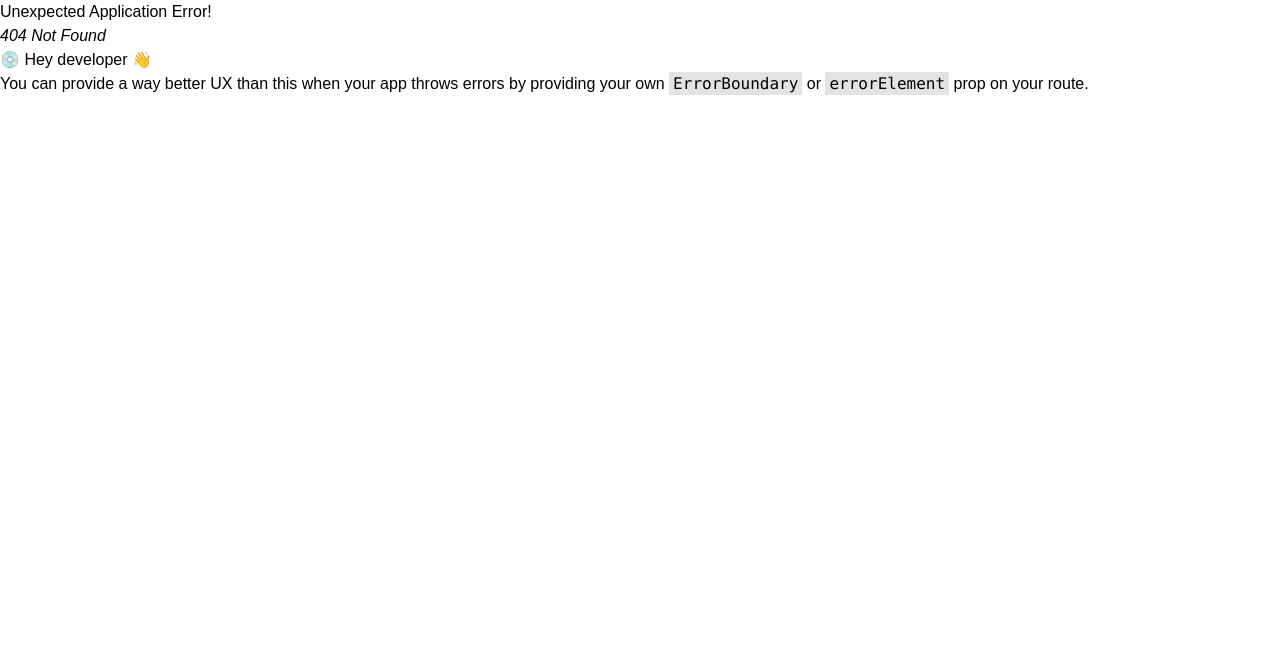
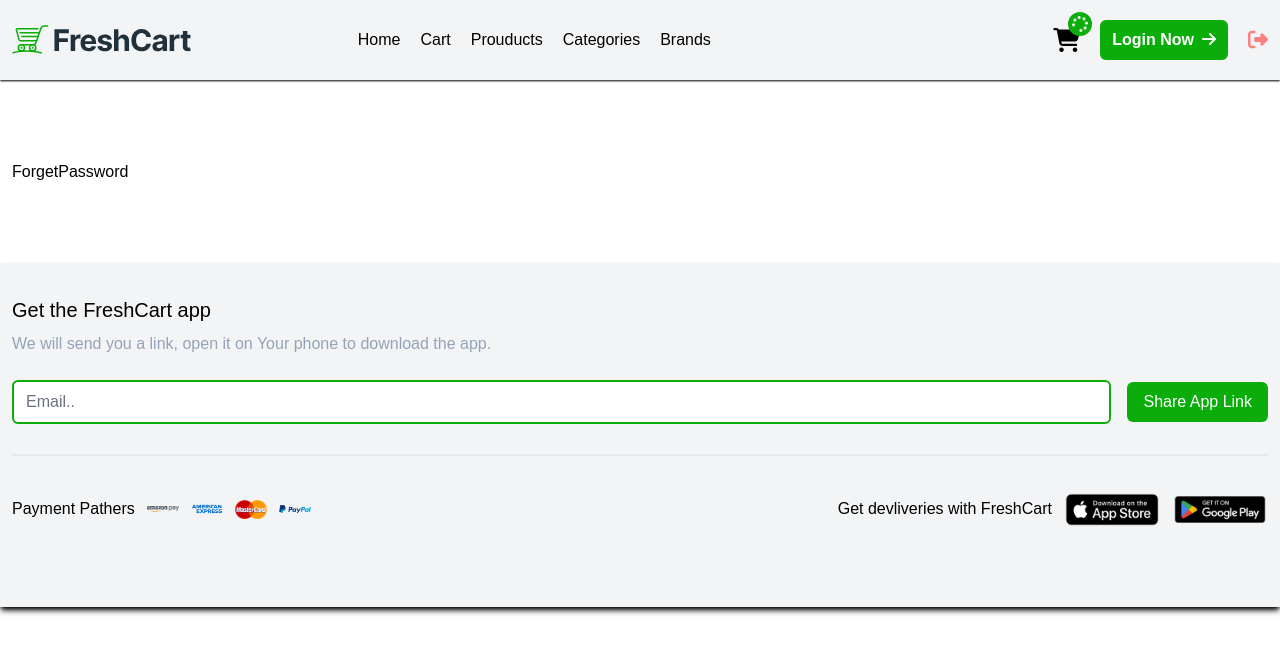
Before and after one commit to elref7i/E-commerce, a React (Vite) app: page /foregetPassword in a window 1280 px wide. Before the commit this address had no page. Shown: the top 654 px of the page. Built offline with nearby package versions, Linux system fonts and the light colour scheme; a web font is replaced by a local one.

Commit message:
debug navbar

```diff
--- a/src/App.jsx
+++ b/src/App.jsx
@@ -4,6 +4,7 @@ import Home from './Pages/Home/Home';
 import Signup from './Pages/Signup/Signup';
 import Login from './Pages/Login/Login';
 import { Toaster } from 'react-hot-toast';
+import ForgetPassword from './Pages/ForgetPassword/ForgetPassword';
 const router = createBrowserRouter([
   {
     path: '/',
@@ -12,6 +13,7 @@ const router = createBrowserRouter([
       { index: true, element: <Home /> },
       { path: '/register', element: <Signup /> },
       { path: '/login', element: <Login /> },
+      { path: '/foregetPassword', element: <ForgetPassword /> },
     ],
   },
 ]);
--- a/src/Components/Navbar/NavbarWebsite.jsx
+++ b/src/Components/Navbar/NavbarWebsite.jsx
@@ -3,21 +3,23 @@ import { Link, NavLink } from 'react-router-dom';
 import freshcCartLogo from '../../assets/images/freshcart-logo.svg';
 import { useEffect, useState } from 'react';
 export default function NavbarWebsite() {
-  const [isOpanMenue, setIsOpanMenue] = useState(true);
+  const [isOpanMenue, setIsOpanMenue] = useState(false);
   const handleResize = () => {
     if (window.innerWidth >= 1024) {
+      console.log(window.innerWidth);
       setIsOpanMenue(true);
     } else {
       setIsOpanMenue(false);
+      console.log(window.innerWidth);
     }
   };
   useEffect(() => {
+    handleResize();
     window.addEventListener('resize', handleResize);
-
     return () => {
       window.removeEventListener('resize', handleResize);
     };
-  }, [isOpanMenue]);
+  }, []);
 
   function toggle() {
     setIsOpanMenue(!isOpanMenue);
--- /dev/null
+++ b/src/Pages/ForgetPassword/ForgetPassword.jsx
@@ -0,0 +1,3 @@
+export default function ForgetPassword() {
+  return <div>ForgetPassword</div>;
+}
--- a/src/Pages/Login/Login.jsx
+++ b/src/Pages/Login/Login.jsx
@@ -110,7 +110,7 @@ export default function Login() {
             <div className="password space-y-1">
               <input
                 type="password"
-                className="form-control border-b-2 w-full"
+                className="form-control mb-2 border-b-2 w-full"
                 placeholder="Password"
                 name="password"
                 value={formik.values.password}
@@ -125,6 +125,12 @@ export default function Login() {
               ) : (
                 ''
               )}
+              <Link
+                to="/foregetPassword"
+                className="block text-end text-sm italic text-red-500 hover:text-red-700 duration-300 transition-colors "
+              >
+                Forget Password?
+              </Link>
             </div>
 
             <footer>
```
